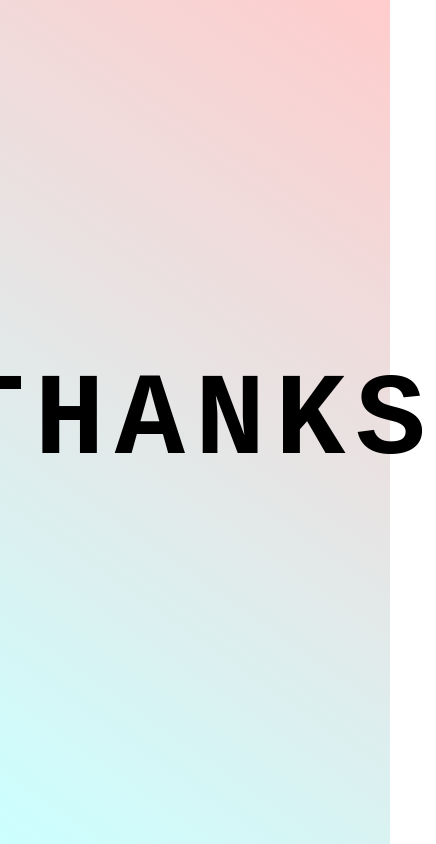
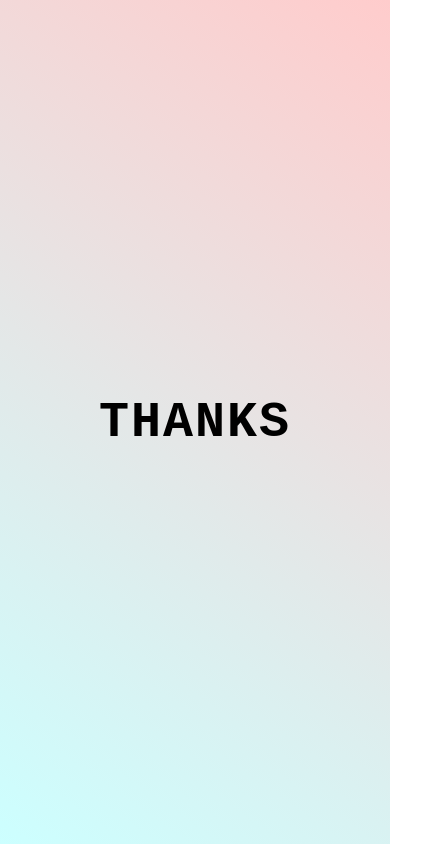
Before and after one commit to Angad-Godara/Zorg-Health, a React (Create React App) app: page /thanks in a window 390 px wide. Shown: the whole page, 436 px wide, since content can reach past the window. Built offline with nearby package versions, Linux system fonts and the light colour scheme; a web font is replaced by a local one.

Commit message:
thanks responsive

```diff
--- a/src/Thanks.css
+++ b/src/Thanks.css
@@ -15,3 +15,13 @@ h3{
     text-transform:uppercase;
     letter-spacing: 10px;
 }
+
+@media only screen and (max-width: 650px),
+    screen and (max-height: 666px)
+{
+    h3{
+        letter-spacing: 2px;
+        font-size: 0.5em;
+        max-width: 100%;
+    }
+}
```
